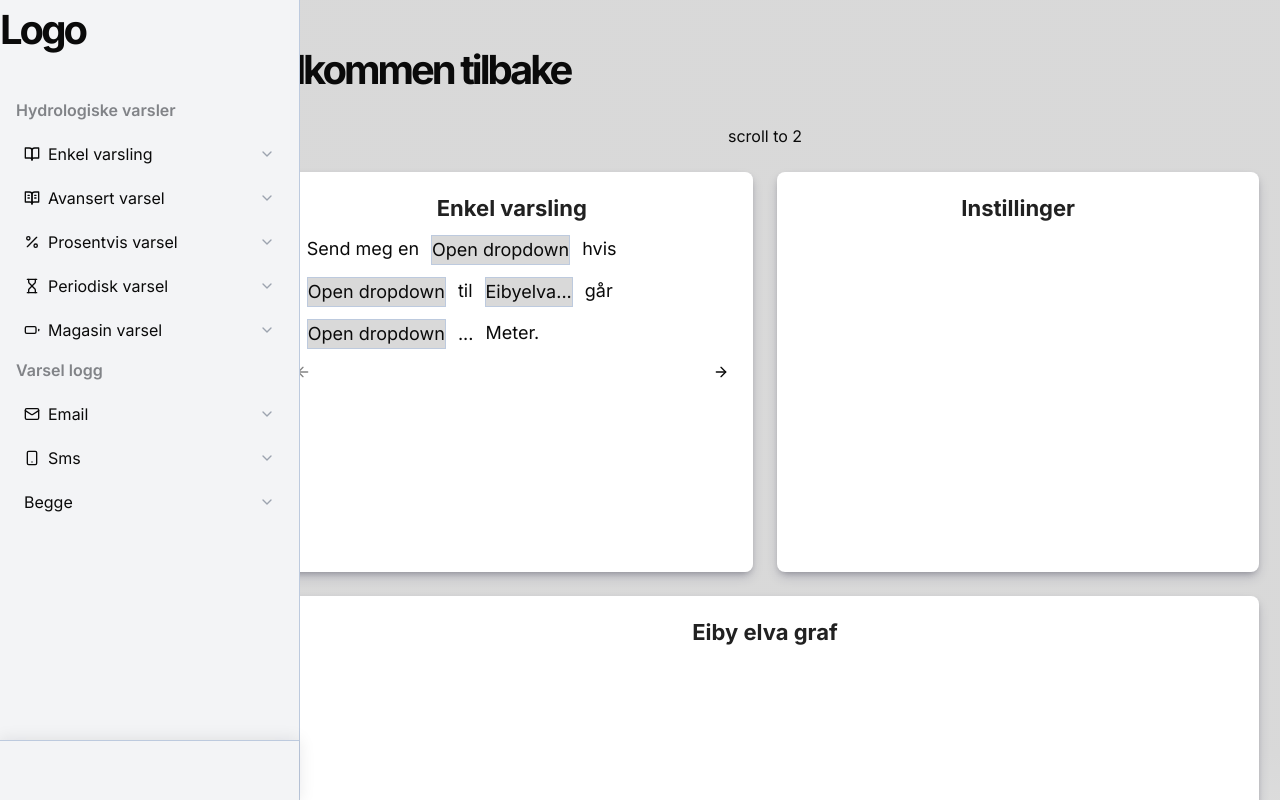
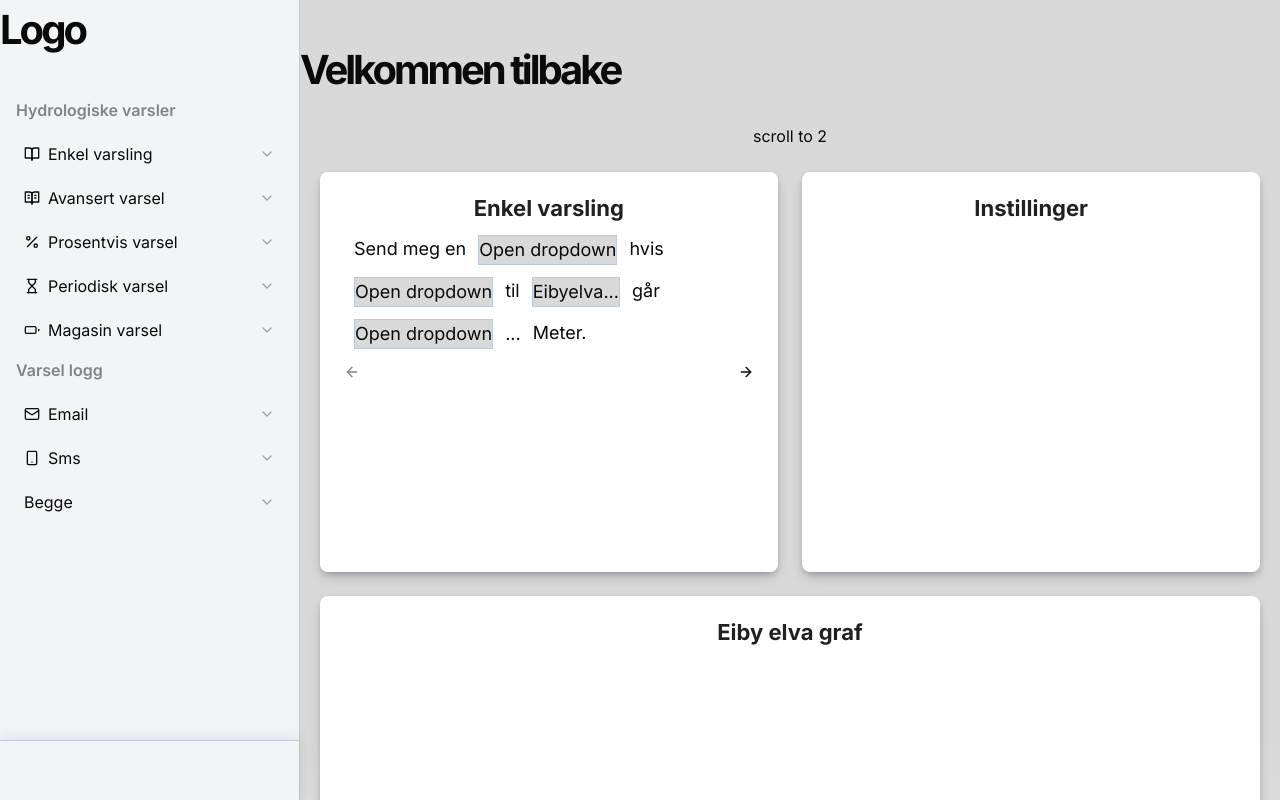
Before and after one commit to 24-20/HydrovarselRepoMain, a React (Vite) app in the folder frontend/: page / in a window 1280 px wide. Shown: the top 800 px of the page. Built offline with nearby package versions, Linux system fonts and the light colour scheme.

Commit message:
fixing space and padding

```diff
--- a/frontend/src/pages/Dashboard.tsx
+++ b/frontend/src/pages/Dashboard.tsx
@@ -14,9 +14,7 @@ import { AlertRiverType } from '@/types/AlertRiverType'
 import { placeholderRiver } from '@/placeholders/placeholderRiver'
 const DashboardRiverContext = React.createContext<null | {DashboardRiver:AlertRiverType | null, setDashboardRiver:Function }>(null)
 const Dashboard = () => {
-  const [toggleMenu, setToggleMenu] = useState(true)
   const {device600px, device1000px} = useDeviceWidth()
-  const [scrollToFunction, setScrollToFunction] = useState<Function | undefined>()
   const [carouselApi, setCarouselApi] = React.useState<CarouselApi>()
   const [DashboardRiver, setDashboardRiver] = useState<null | AlertRiverType>(null)
   useEffect(()=>{
@@ -42,7 +40,7 @@ const Dashboard = () => {
 
 
         <DashboardRiverContext.Provider value={{DashboardRiver, setDashboardRiver}} >
-          <DashboardLayout className={device1000px?'pl-[250px]':'pt-[60px]'}>
+          <DashboardLayout className={device1000px?'pl-[300px]':'pt-[60px]'}>
             <h1 className=' w-full max-w-[1326px] mt-[40px]'> Velkommen tilbake</h1>
             <button onClick={()=>carouselApi?.scrollTo(2)}>scroll to 2</button>
             <div className=' flex h-fit flex-col items-center sm:flex-row w-full sm:w-[96%]   max-w-[1326px] gap-6'>
```
